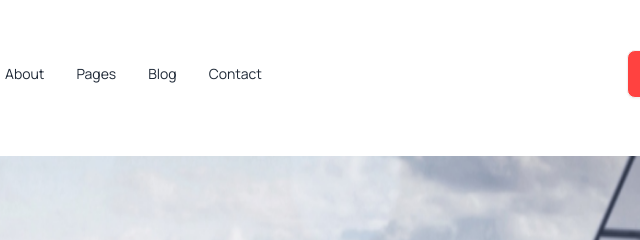
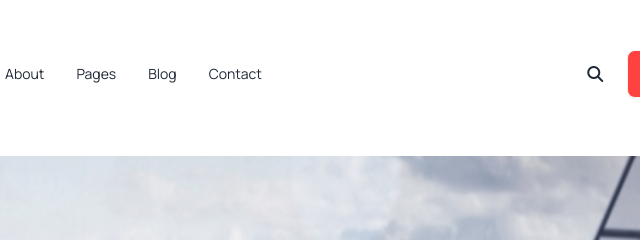
Before and after one commit to sharif57/assignment-3, a plain HTML site: page index.html in a window 1280 px wide. Shown: the top 240 px of the page, 542-1182 px from the left. Drawn offline with nearby package versions, Linux system fonts and the light colour scheme.

Commit message:
navber edit

```diff
--- a/index.html
+++ b/index.html
@@ -60,7 +60,7 @@
                 </div>
 
                 <div class="navbar-end space-x-6">
-                    <!-- <i class="fa-solid fa-magnifying-glass"></i> -->
+                     <i class="fa-solid fa-magnifying-glass hidden sm:block"></i>
                     <a class="btn bg-[#FF4240] font-semibold text-white">Get Ticket</a>
                 </div>
             </div>
```
